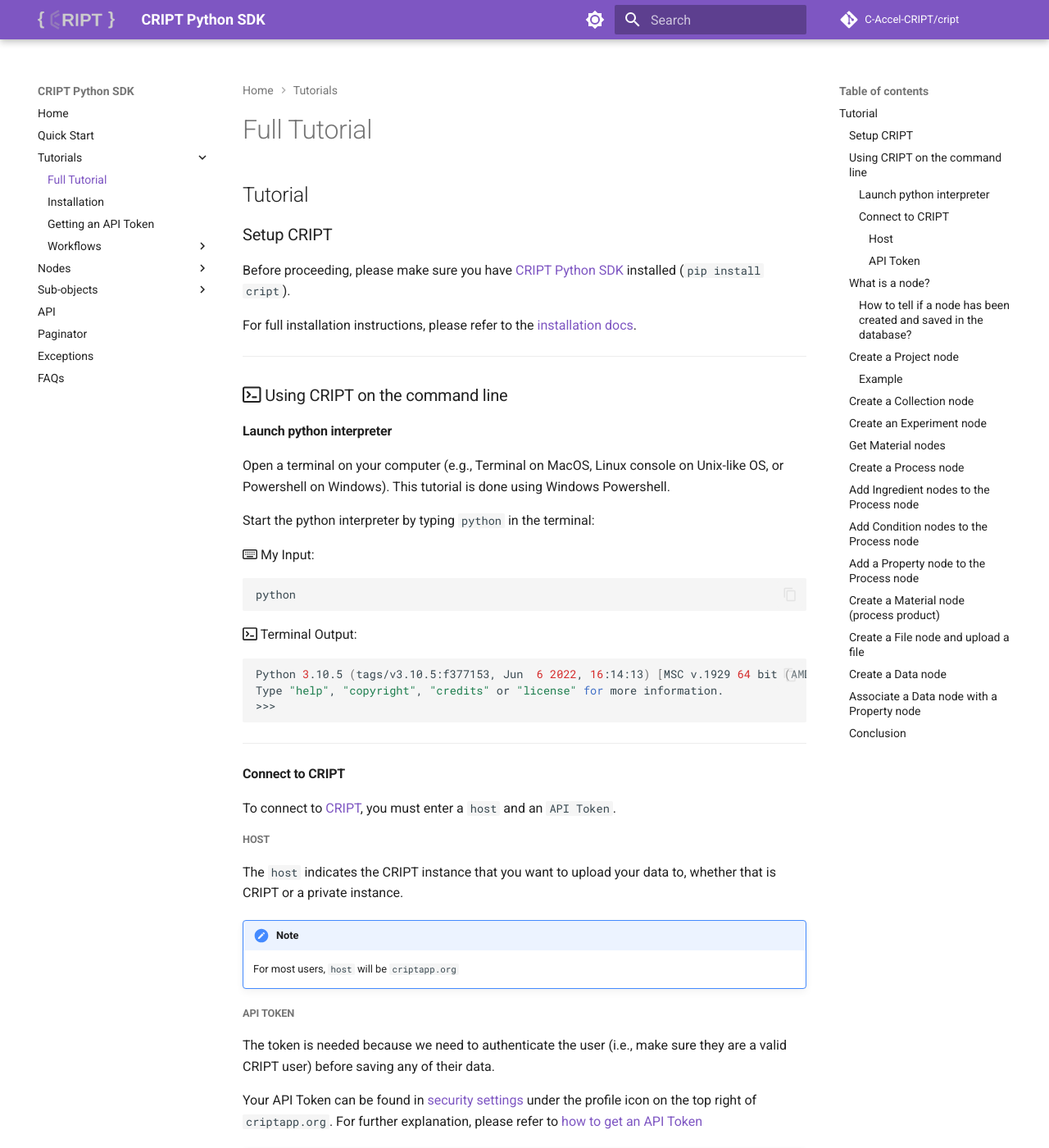
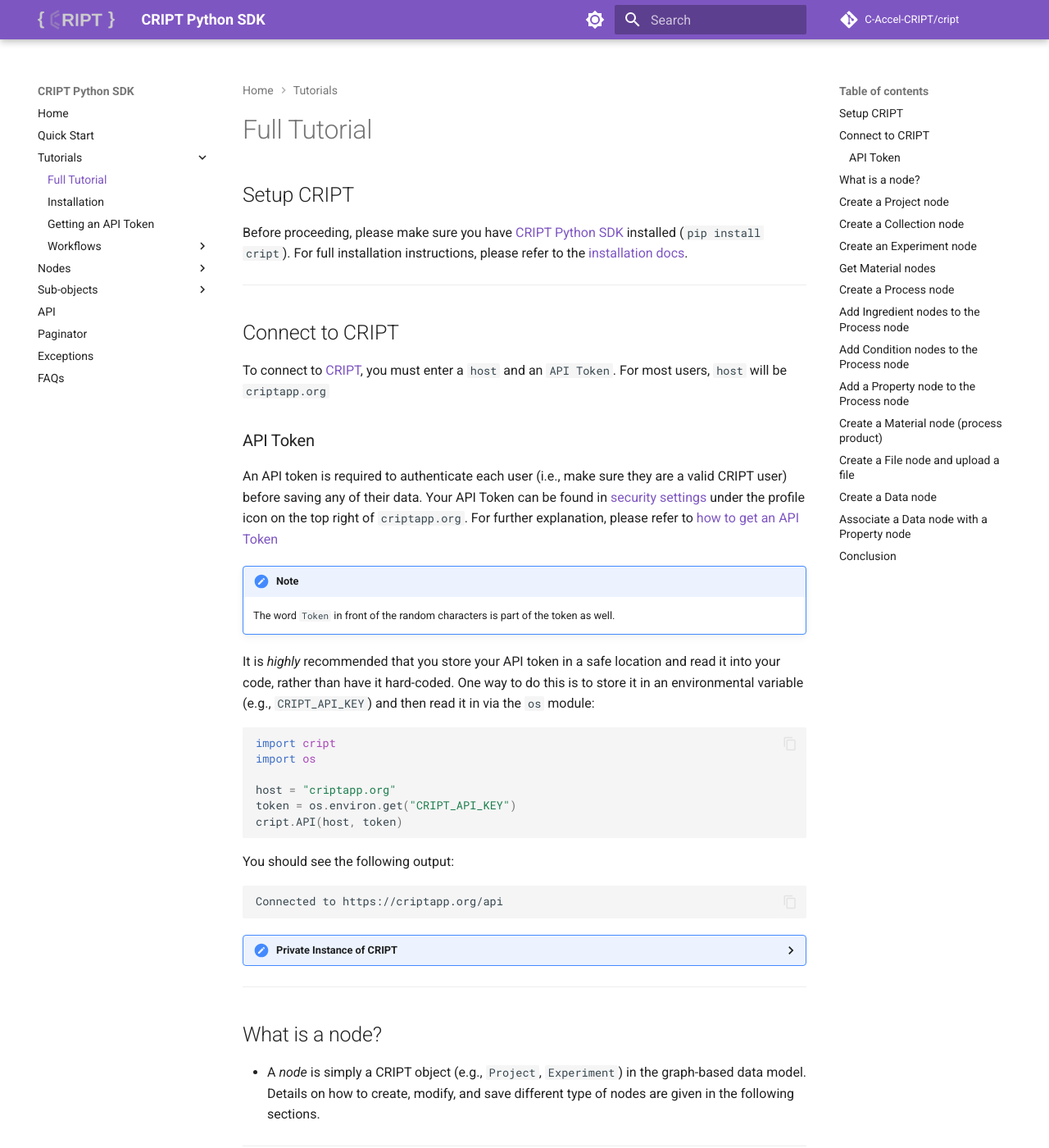
Before and after one commit to C-Accel-CRIPT/sdk-archive, an MkDocs documentation site: the page built from docs/tutorials/full_tutorial.md, in a window 1280 px wide and 1400 px high. Shown: the whole window at 82% size. Built offline with MkDocs 1.6.1 and Material for MkDocs 9.7.7, drawn with Linux system fonts in a browser that asks for light colours; comment, search, counter and statistics services are not loaded; some of the changed text lies outside the part shown.

Commit message:
reorganized and reduced verbage

````diff
--- a/docs/tutorials/full_tutorial.md
+++ b/docs/tutorials/full_tutorial.md
@@ -1,57 +1,21 @@
-# Tutorial
-
-## Setup CRIPT
-Before proceeding, please make sure you have [CRIPT Python SDK](https://pypi.org/project/cript/) installed (`pip install cript`).
-
-For full installation instructions, please refer to the [installation docs](installation.md).
+# Setup CRIPT
+Before proceeding, please make sure you have [CRIPT Python SDK](https://pypi.org/project/cript/) installed (`pip install cript`). For full installation instructions, please refer to the [installation docs](installation.md).
 
 ---
 
-## :octicons-terminal-16: Using CRIPT on the command line
+# Connect to CRIPT
+To connect to [CRIPT](https://criptapp.org), you must enter a `host` and an `API Token`. For most users, `host` will be `criptapp.org`
 
-### Launch python interpreter
+## API Token
 
-Open a terminal on your computer (e.g., Terminal on MacOS, Linux console on Unix-like OS, or Powershell on Windows). This tutorial is done using Windows Powershell.
-
-Start the python interpreter by typing `python` in the terminal:
-
-:fontawesome-regular-keyboard: My Input:
-```bash
-python
-```
-
-:octicons-terminal-16: Terminal Output:
-```bash
-Python 3.10.5 (tags/v3.10.5:f377153, Jun  6 2022, 16:14:13) [MSC v.1929 64 bit (AMD64)] on win32
-Type "help", "copyright", "credits" or "license" for more information.
->>>
-```
-
----
-
-### Connect to CRIPT
-To connect to [CRIPT](https://criptapp.org), you must enter a `host` and an `API Token`.
-
-#### Host
-
-The `host` indicates the CRIPT instance that you want to upload your data to, whether that is CRIPT or a private instance.
-
-!!! note
-    For most users, `host` will be `criptapp.org`
-
-#### API Token
-
-The token is needed because we need to authenticate the user (i.e., make sure they are a valid CRIPT user) before saving any of their data.
-
-Your API Token can be found in [security settings](https://criptapp.org/security/) under the profile icon on the top right of `criptapp.org`. For further explanation, please refer to [how to get an API Token](api_token.md)
+An API token is required to authenticate each user (i.e., make sure they are a valid CRIPT user) before saving any of their data. Your API Token can be found in [security settings](https://criptapp.org/security/) under the profile icon on the top right of `criptapp.org`. For further explanation, please refer to [how to get an API Token](api_token.md)
 
 !!! note
     The word `Token` in front of the random characters is part of the token as well.
 
 It is *highly* recommended that you store your API token in a safe location and read it into your code, rather than have it hard-coded. One way to do this is to store
-it in an environmental variable (e.g., `CRIPT_API_KEY`) and then read it in via the `os` module.
+it in an environmental variable (e.g., `CRIPT_API_KEY`) and then read it in via the `os` module:
 
-:fontawesome-regular-keyboard: My Input:
 ```python
 import cript
 import os
@@ -60,80 +24,56 @@
 token = os.environ.get("CRIPT_API_KEY")
 cript.API(host, token)
 ```
-:octicons-terminal-16: Terminal Output:
+
+You should see the following output:
 ```bash
 Connected to https://criptapp.org/api
 ```
 
 ??? "Private Instance of CRIPT"
-    If any user wants to connect to their own private instance of CRIPT, they can easily do that by just changing both the `Host` and `API Token` to their own `Host` and `API Token` continue everything else as normal.
+    If any user wants to connect to their own private instance of CRIPT, they can easily do that by just changing the `host` to their local host address (e.g., `http://127.0.0.1:8000/`) and setting `tls=False`:
+
+    ```python
+    import cript
+    import os
+
+    host = "http://127.0.0.1:8000/"
+    token = os.environ.get("CRIPT_API_KEY")
+    cript.API(host, token, tls=False)
+    ```
 
 ---
-## What is a node?
+# What is a node?
 * A *node* is simply a CRIPT object (e.g., `Project`, `Experiment`)  in the graph-based data model. Details on how to create, modify, and save different type of nodes
 are given in the following sections.
 
-### How to tell if a node has been created and saved in the database?
-* When a node is saved, a URL is created for it - you can check if a particular node exists in the database by typing ``.
-
 ---
 
-## Create a [Project](../nodes/project.md) node
+# Create a [Project](../nodes/project.md) node
 
-A [`Project`](../nodes/project.md) can be thought of as a folder that contains [`Collections`](../nodes/collection.md). Each [`Collections`](../nodes/collection.md) must belong inside of a [`Project`](../nodes/project.md).
+A [`Project`](../nodes/project.md) can be thought of as a folder that contains [`Collections`](../nodes/collection.md). Each [`Collection`](../nodes/collection.md) must belong to a single [`Project`](../nodes/project.md) node.
 
 !!! warning "Project Name"
-    **Project names are globally unique**, meaning no 2 projects on the entire system can have the same name
+    **Project names are globally unique**, meaning no two projects in the entire CRIPT database can have the same name.
 
-### Example
 To create a `Project`:
 
-:fontawesome-regular-keyboard: My Input:
-```py
+```python
 Connected to https://criptapp.org/api
 
 proj = cript.Project.create(name="<Your Project Name>") # creates and uploads Project to CRIPT
 ```
 
 !!! note
-    Notice the use of `create()` here, which instantiates the Python object and uploads it to the database in one go.
-
-
-:octicons-terminal-16: Terminal Output:
-
-<small>
-    The terminal gives no output
-</small>
-
-```bash
-
-```
-
-To retrieve a `Project` that has already been uploaded:
-
-:fontawesome-regular-keyboard: My Input:
-```py
-proj = cript.Project.get(name="<Your Project Name>")
-```
-
-:octicons-terminal-16: Terminal Output:
-
-<small>
-    The terminal gives no output
-</small>
-
-```bash
-
-```
+    Notice the use of `create()` here, which both *instantiates* the Python object and *uploads* it to the database in one go.
 
 Let's print the project to get a better view:
 
-:fontawesome-regular-keyboard: My Input:
-```py
+```python
 print(proj)
 ```
 
-:octicons-terminal-16: Terminal Output:
+This should print something similar to the following:
 ```bash
 {
     "url": "https://criptapp.org/api/project/910445b2-88ca-43ac-88cf-f6424e85b1ba/",
@@ -152,43 +92,31 @@
 
 ---
 
-## Create a Collection node
+# Create a Collection node
 
 A [`Collection`](../nodes/collection.md) can be thought of as a folder filled with experiments. Just like we did for a `Project` node, we use `create()` to create and upload a new `Collection`:
 
-:fontawesome-regular-keyboard: My Input:
-```py
+```python
 coll = cript.Collection.create(project=proj, name="<Your Collection Name>")
 ```
 
-:octicons-terminal-16: Terminal Output:
-
-<small>
-    The terminal gives no output
-</small>
-
-```bash
-
-```
-
-
 ---
 
-## Create an Experiment node
+# Create an Experiment node
 
-```py
+```python
 expt = cript.Experiment.create(
     collection=coll,
     name="Anionic Polymerization of Styrene with SecBuLi"
 )
 ```
 
-## Get Material nodes
+# Get Material nodes
 
 For this tutorial, we will get an existing Inventory node from the database.
 This contains all of the Material nodes we will be using.
 
-```py
+```python
 uid = "134f2658-6245-42d8-a47e-6424aa3472b4"
 inv = cript.Inventory.get(uid=uid, get_level=1)
 ```
@@ -196,16 +124,17 @@
 !!! note
     We are setting `get_level` to `1` so that the Material nodes are auto-generated. This parameter defaults to `0`, but can be set to any integer.
 
-Notice that the Material node objects have been auto-generated.
-
-```py
-type(inv.materials[0])
-# <class 'cript.data_model.nodes.material.Material'>
+```python
+print( type(inv.materials[0]) )
 ```
 
-## Create a Process node
+Something similar to the following should be printed:
+```bash
+<class 'cript.data_model.nodes.material.Material'>
+```
+# Create a Process node
 
-```py
+```python
 prcs = cript.Process.create(
     experiment=expt,
     name="Anionic of Styrene",
@@ -218,11 +147,11 @@
 )
 ```
 
-## Add Ingredient nodes to the Process node
+# Add Ingredient nodes to the Process node
 
 First, let's grab the Material nodes we need from the Inventory node.
 
-```py
+```python
 solution = inv['SecBuLi solution 1.4M cHex']
 toluene = inv['toluene']
 styrene = inv['styrene']
@@ -232,7 +161,7 @@
 
 Next, we'll define Quantity nodes indicating the amount of each Ingredient.
 
-```py
+```python
 initiator_qty = cript.Quantity(key="volume", value=0.017, unit="ml")
 solvent_qty = cript.Quantity(key="volume", value=10, unit="ml")
 monomer_qty = cript.Quantity(key="mass", value=0.455, unit="g")
@@ -242,7 +171,7 @@
 
 Next, we'll create Ingredient nodes for each.
 
-```py
+```python
 initiator = cript.Ingredient(
     keyword="initiator",
     material=solution,
@@ -272,7 +201,7 @@
 
 Last, we'll add the Ingredient nodes to the Process node.
 
-```py
+```python
 prcs.add_ingredient(initiator)
 prcs.add_ingredient(solvent)
 prcs.add_ingredient(monomer)
@@ -280,18 +209,18 @@
 prcs.add_ingredient(workup)
 ```
 
-## Add Condition nodes to the Process node
+# Add Condition nodes to the Process node
 
-```py
+```python
 temp = cript.Condition(key="temperature", value=25, unit="celsius")
 time = cript.Condition(key="time_duration", value=60, unit="min")
 prcs.add_condition(temp)
 prcs.add_condition(time)
 ```
 
-## Add a Property node to the Process node
+# Add a Property node to the Process node
 
-```py
+```python
 yield_mass = cript.Property(
     key="yield_mass",
     value=0.47,
@@ -301,17 +230,17 @@
 prcs.add_property(yield_mass)
 ```
 
-## Create a Material node (process product)
+# Create a Material node (process product)
 
 First, we'll instantiate the node.
 
-```py
+```python
 polystyrene = cript.Material(project=proj.uid, name="polystyrene")
 ```
 
 Next, we'll add some Identifier nodes.
 
-```py
+```python
 names = cript.Identifier(
     key="names",
     value=["poly(styrene)", "poly(vinylbenzene)"]
@@ -329,7 +258,7 @@
 
 Next, we'll add some Property nodes.
 
-```py
+```python
 phase = cript.Property(key="phase", value="solid")
 color = cript.Property(key="color", value="white")
 
@@ -339,22 +268,22 @@
 
 Now we can save the Material and add it to the Process node as a product.
 
-```py
+```python
 polystyrene.save()
 prcs.add_product(polystyrene)
 ```
 
 Last, we can save the Process node.
 
-```py
+```python
 prcs.save()
 ```
 
-## Create a File node and upload a file
+# Create a File node and upload a file
 
 First, we'll instantiate a File node and associate with the Data node created above.
 
-```py
+```python
 path = "path/to/local/file"
 f = cript.File(project=proj, source=path)
 ```
@@ -366,14 +295,14 @@
 
 Next, we'll upload the local file by saving the File node. Follow all prompts that appear.
 
-```py
+```python
 f.save()
 ```
 
 You will be prompted to click a link to obtain an authorization code. Copy and paste the code obtained from this link into the terminal to save the file.
-## Create a Data node
+# Create a Data node
 
-```py
+```python
 sec = cript.Data(
     experiment=expt,
     name="Crude SEC of polystyrene",
@@ -388,28 +317,28 @@
 sec.save()
 ```
 
-## Associate a Data node with a Property node
+# Associate a Data node with a Property node
 
 First, we'll create one more Property node for polystyrene.
 
-```py
+```python
 mw_n = cript.Property(key="mw_n", value=5200, unit="g/mol")
 ```
 
 Next, we'll add the Data node to the new Property node.
 
-```py
+```python
 mw_n.data = sec
 ```
 
 Last, we'll add the new Property node to polystyrene then save it.
 
-```py
+```python
 polystyrene.add_property(mw_n)
 polystyrene.save()
 ```
 
-## Conclusion
+# Conclusion
 
 You made it! We hope this tutorial has been helpful.
 
````
